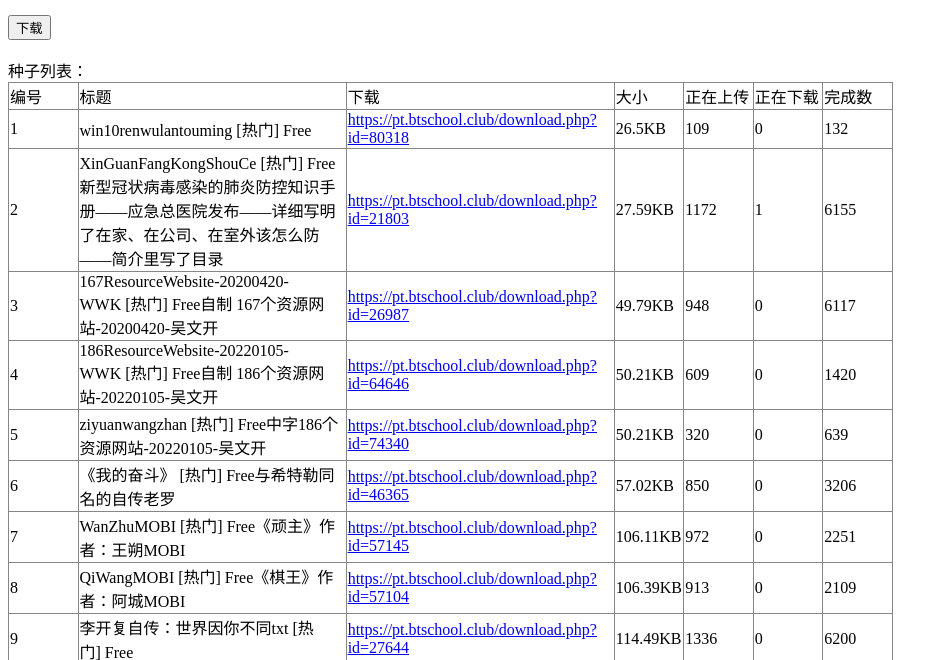
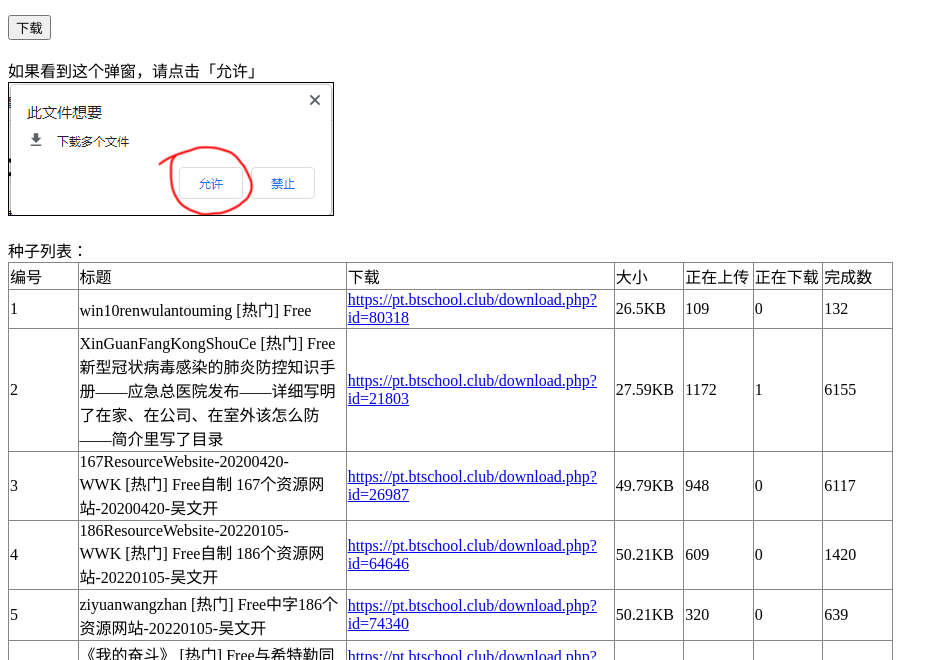
Before and after one commit to dzwzqlx/btschoolSmallSeeds, a plain HTML site: page index.html in a window 1280 px wide. Shown: the part 140-800 px from the top of the page, without its empty margins (0-948 px from the left). Drawn offline with Linux system fonts and the light colour scheme.

Commit message:
Update index.html

```diff
--- a/index.html
+++ b/index.html
@@ -245,6 +245,11 @@
   <button type="button" onclick="download();">下载</button>
   <br />
   <br />
+  如果看到这个弹窗，请点击「允许」
+  <br />
+  <img style="border:solid 1px" src="微信截图_20220809034744.png">
+  <br />
+  <br />
   <div>种子列表：</div>
   <table>
     <tr>
```
